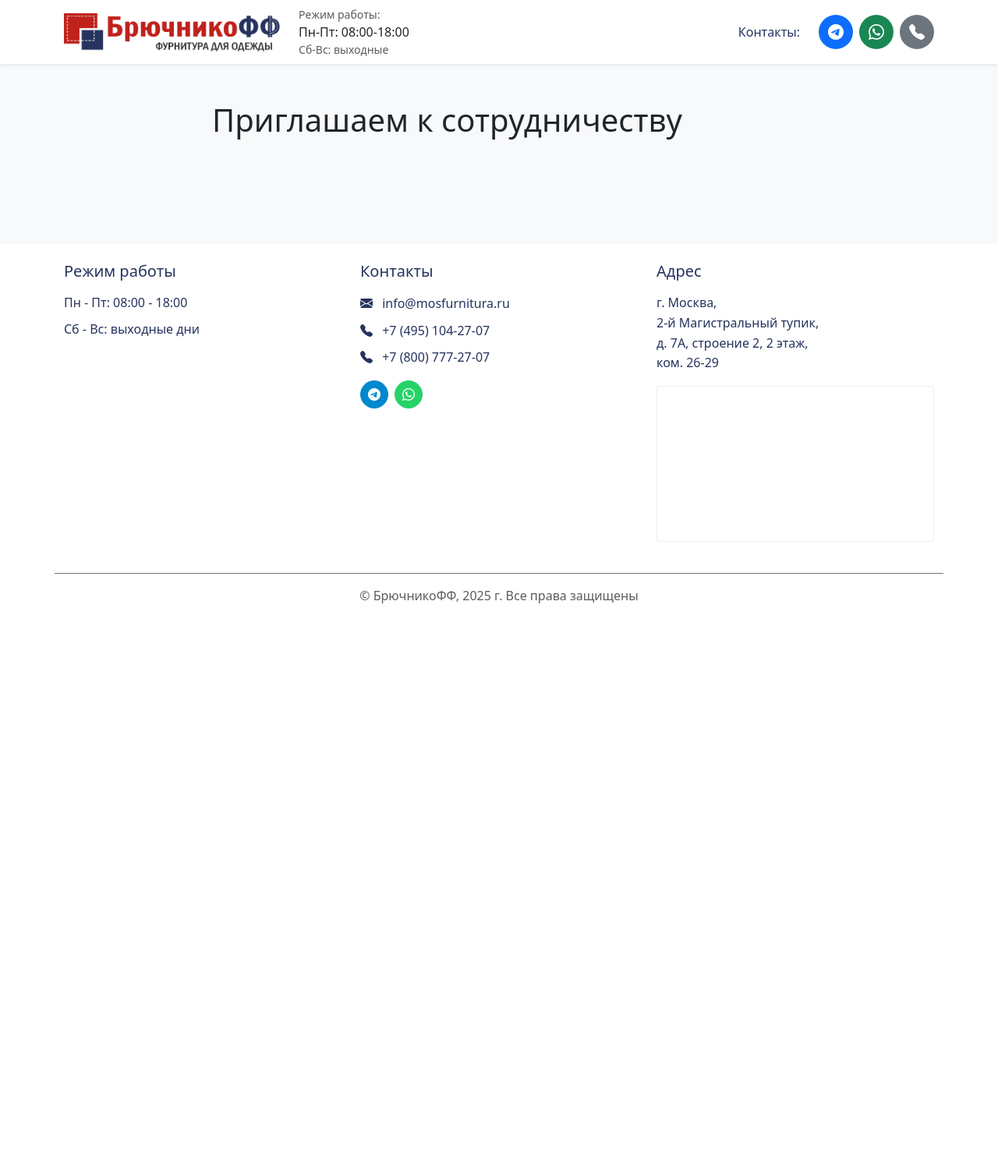
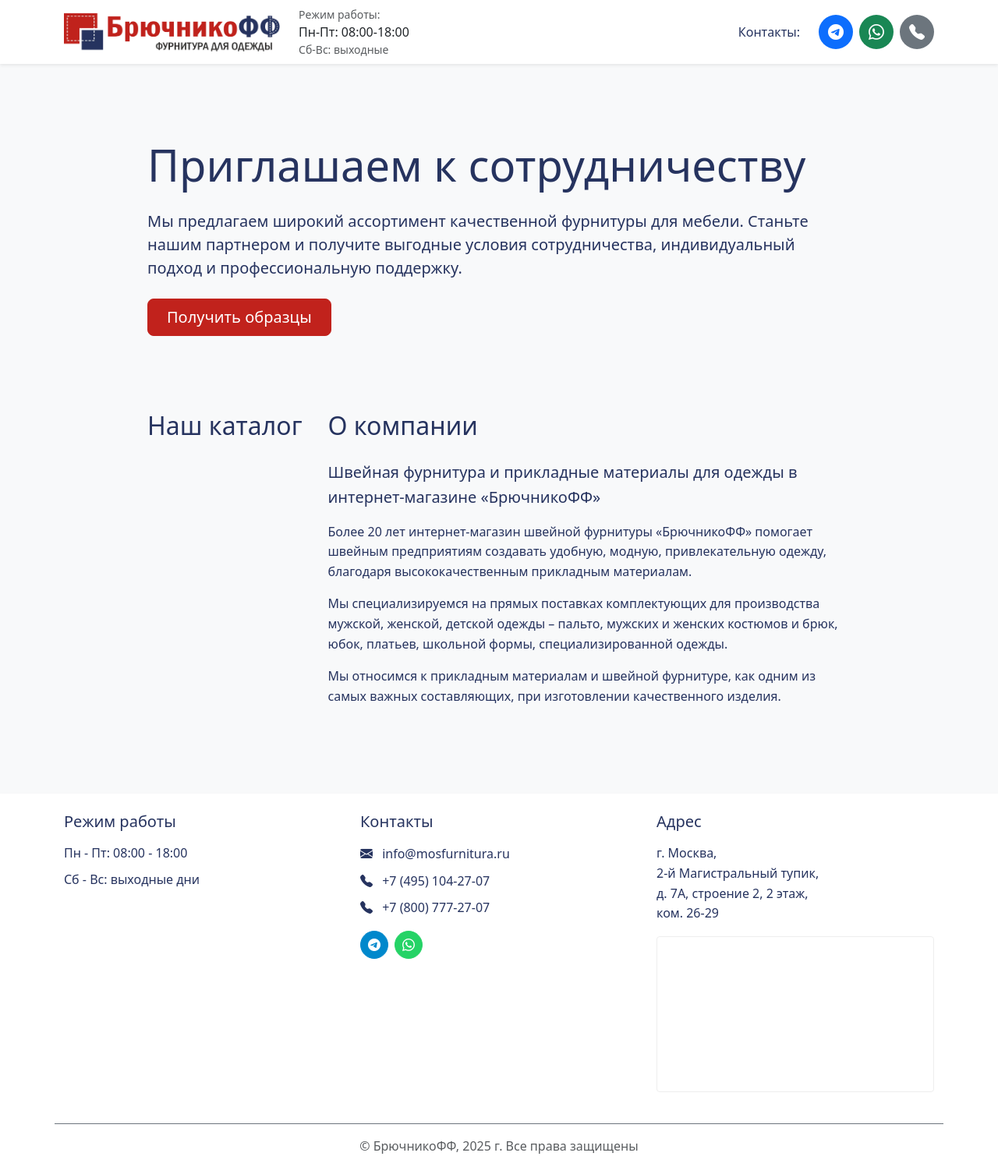
Before and after one commit to AlexChernousov70/Bryuchnikoff, a Django app: page / in a window 1280 px wide. Shown: the whole page at 78% size. Before the commit the page ends 774 px from the top, so only its background shows below. Run offline with Django 5.2, Linux system fonts and the light colour scheme; data that the repository does not hold is empty.

Commit message:
Создание Главной страницы, Каталога в includes, чуть-чуть статики, которую будет потом более развита

```diff
--- /dev/null
+++ b/catalog/templates/catalog/includes/catalog.html
@@ -0,0 +1,13 @@
+<div class="col-md-3">
+    <h2 class="mb-4 text-left" style="color: #26335F;">Наш каталог</h2>
+    <div class="list-group">
+        {% for category in categories %}
+        <a href="{% url 'category_detail' category.slug %}"
+            class="list-group-item list-group-item-action d-flex justify-content-between align-items-center py-3"
+            style="border-left: 4px solid #C1221C;">
+            <span style="color: #26335F;">{{ category.name }}</span>
+            <i class="bi bi-chevron-right" style="color: #26335F;"></i>
+        </a>
+        {% endfor %}
+    </div>
+</div>
--- /dev/null
+++ b/static/css/main.css
@@ -0,0 +1,4 @@
+.company-info p {
+    margin-bottom: 1rem;
+    line-height: 1.6;
+}
--- a/templates/base.html
+++ b/templates/base.html
@@ -89,7 +89,7 @@
     <main class="flex-grow-1 py-4">
         <div class="container my-4">
             <div class="row justify-content-center">
-                <div class="col-lg-10 col-xl-8">
+                <div class="col-lg-10 col-xl-10">
 
                     {% if messages %}
                         <div class="mt-3">
--- a/templates/landing.html
+++ b/templates/landing.html
@@ -2,6 +2,39 @@
 {% block title %}БрючникоФФ - Главная{% endblock %}
 {% block content %}
 
-    <h1>Приглашаем к сотрудничеству</h1>
+<div class="container">
+    <!-- Приветственный блок -->
+    <div class="row mb-5 py-5">
+        <div class="col-lg-12 text-left">
+            <h1 class="display-4 mb-4" style="color: #26335F;">Приглашаем к сотрудничеству</h1>
+            <p class="lead mb-4" style="color: #26335F;">
+                Мы предлагаем широкий ассортимент качественной фурнитуры для мебели.
+                Станьте нашим партнером и получите выгодные условия сотрудничества,
+                индивидуальный подход и профессиональную поддержку.
+            </p>
+            <a href="#contact-form" class="btn btn-primary btn-lg px-4" style="background-color: #C1221C; border-color: #C1221C;">
+                Получить образцы
+            </a>
+        </div>
+    </div>
+
+    <!-- Основной контент -->
+    <div class="row mb-5">
+        {% include 'catalog/includes/catalog.html' %}
+        <!-- Информация о компании (правая колонка) -->
+        <div class="col-md-9">
+            <h2 class="mb-4 text-left" style="color: #26335F;">О компании</h2>
+            <div class="company-info" style="color: #26335F;">
+                <p class="lead"><strong>Швейная фурнитура и прикладные материалы для одежды в интернет-магазине «БрючникоФФ»</strong></p>
+
+                <p>Более 20 лет интернет-магазин швейной фурнитуры «БрючникоФФ» помогает швейным предприятиям создавать удобную, модную, привлекательную одежду, благодаря высококачественным прикладным материалам.</p>
+
+                <p>Мы специализируемся на прямых поставках комплектующих для производства мужской, женской, детской одежды – пальто, мужских и женских костюмов и брюк, юбок, платьев, школьной формы, специализированной одежды.</p>
+
+                <p>Мы относимся к прикладным материалам и швейной фурнитуре, как одним из самых важных составляющих, при изготовлении качественного изделия.</p>
+            </div>
+        </div>
+    </div>
+</div>
 
 {% endblock %}
```
Also changed, not shown: static/js/main.js (added).
